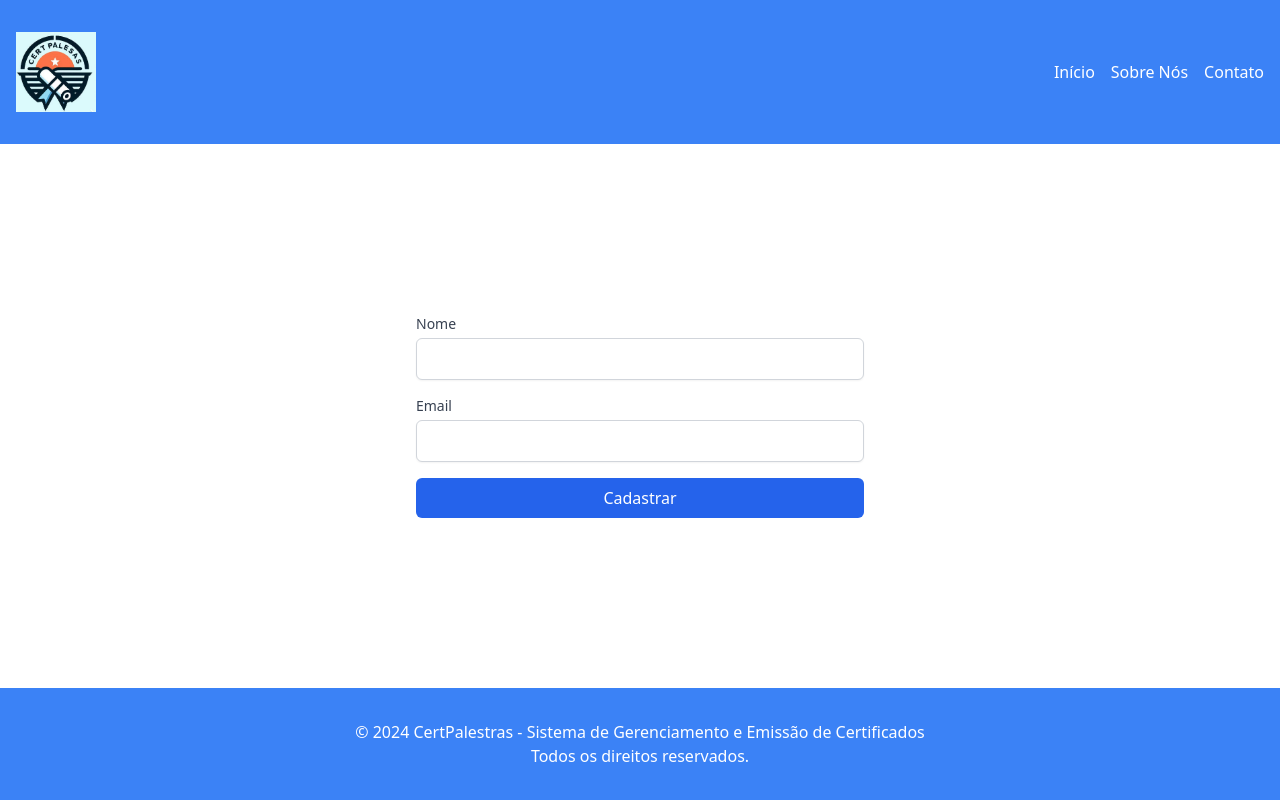
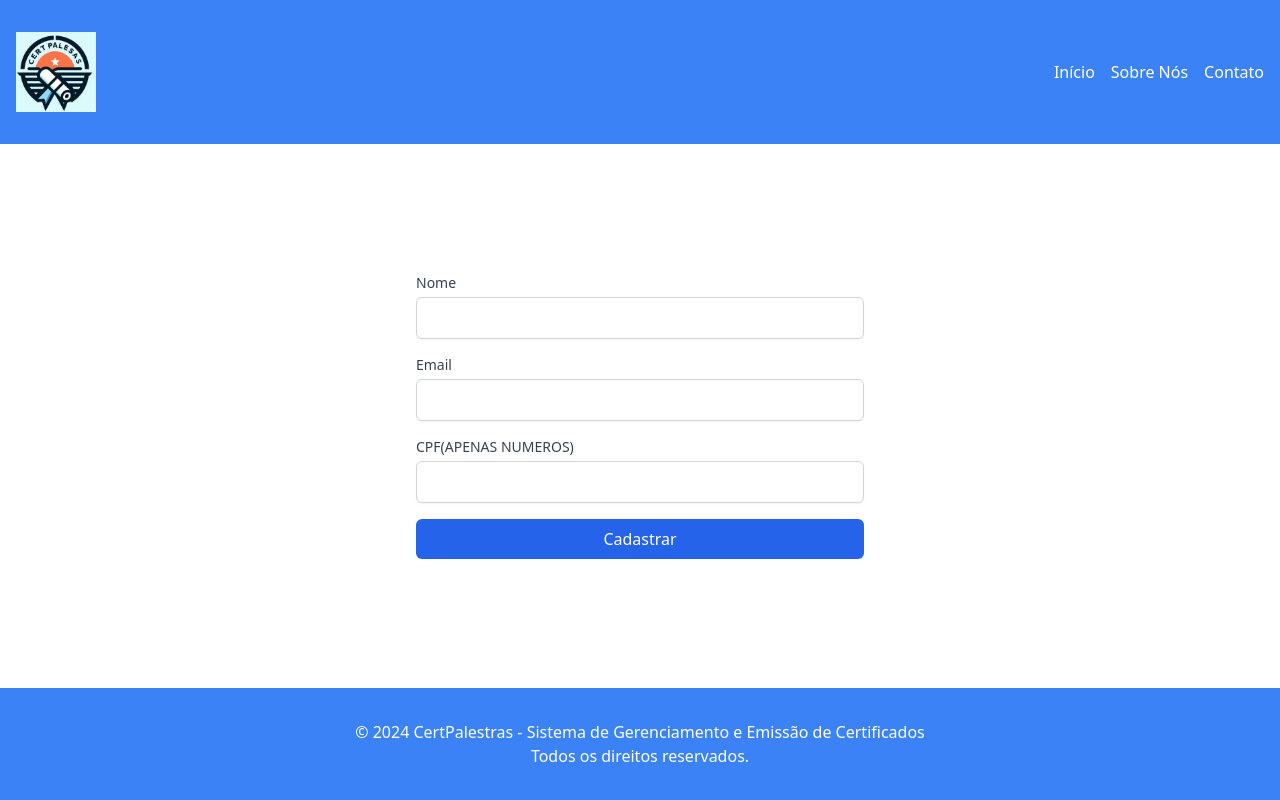
Before and after one commit to doxz1n/CertPalestras, a Next.js app: page /cadastro/aluno in a window 1280 px wide. Built offline with nearby package versions, Linux system fonts and the light colour scheme.

Commit message:
correcao das cores do texto digitado

```diff
--- a/src/app/cadastro/aluno/page.tsx
+++ b/src/app/cadastro/aluno/page.tsx
@@ -68,7 +68,7 @@
                     <Field
                         name="nome"
                         type="text"
-                    className="mt-1 block w-full px-3 py-2 bg-white border border-gray-300 rounded-md shadow-sm focus:outline-none focus:ring-blue-500 focus:border-blue-500"
+                        className="mt-1 text-black block w-full px-3 py-2 bg-white border border-gray-300 rounded-md shadow-sm focus:outline-none focus:ring-blue-500 focus:border-blue-500"
                     />
                     <ErrorMessage
                         name="nome"
@@ -87,10 +87,28 @@
                     <Field
                         name="email"
                         type="email"
-                    className="mt-1 block w-full px-3 py-2 bg-white border border-gray-300 rounded-md shadow-sm focus:outline-none focus:ring-blue-500 focus:border-blue-500"
+                        className="mt-1 text-black block w-full px-3 py-2 bg-white border border-gray-300 rounded-md shadow-sm focus:outline-none focus:ring-blue-500 focus:border-blue-500"
                     />
                     <ErrorMessage
                         name="email"
+                        component="div"
+                        className="text-red-500 text-sm mt-1"
+                    />
+                  </div>
+                  <div className="mb-4">
+                    <label
+                        htmlFor="cpf"
+                        className="block text-sm font-medium text-gray-700"
+                    >
+                      CPF(APENAS NUMEROS)
+                    </label>
+                    <Field
+                        name="cpf"
+                        type="text"
+                        className="mt-1 text-black block w-full px-3 py-2 bg-white border border-gray-300 rounded-md shadow-sm focus:outline-none focus:ring-blue-500 focus:border-blue-500"
+                    />
+                    <ErrorMessage
+                        name="cpf"
                         component="div"
                         className="text-red-500 text-sm mt-1"
                     />
@@ -115,7 +133,7 @@
           </Formik>
         </div>
       </main>
-      <Footer />
+      <Footer/>
     </div>
   );
 };
--- a/src/app/cadastro/professor/page.tsx
+++ b/src/app/cadastro/professor/page.tsx
@@ -66,7 +66,7 @@
                   <Field
                     name="nome"
                     type="text"
-                    className="mt-1 block w-full px-3 py-2 bg-white border border-gray-300 rounded-md shadow-sm focus:outline-none focus:ring-blue-500 focus:border-blue-500"
+                    className="mt-1 text-black block w-full px-3 py-2 bg-white border border-gray-300 rounded-md shadow-sm focus:outline-none focus:ring-blue-500 focus:border-blue-500"
                   />
                   <ErrorMessage
                     name="nome"
@@ -85,7 +85,7 @@
                   <Field
                     name="email"
                     type="email"
-                    className="mt-1 block w-full px-3 py-2 bg-white border border-gray-300 rounded-md shadow-sm focus:outline-none focus:ring-blue-500 focus:border-blue-500"
+                    className="mt-1 text-black block w-full px-3 py-2 bg-white border border-gray-300 rounded-md shadow-sm focus:outline-none focus:ring-blue-500 focus:border-blue-500"
                   />
                   <ErrorMessage
                     name="email"
@@ -104,7 +104,7 @@
                   <Field
                     name="senha"
                     type="password"
-                    className="mt-1 block w-full px-3 py-2 bg-white border border-gray-300 rounded-md shadow-sm focus:outline-none focus:ring-blue-500 focus:border-blue-500"
+                    className="mt-1 text-black block w-full px-3 py-2 bg-white border border-gray-300 rounded-md shadow-sm focus:outline-none focus:ring-blue-500 focus:border-blue-500"
                   />
                   <ErrorMessage
                     name="senha"
```
Lines whose indentation alone changed are shown as unchanged.
